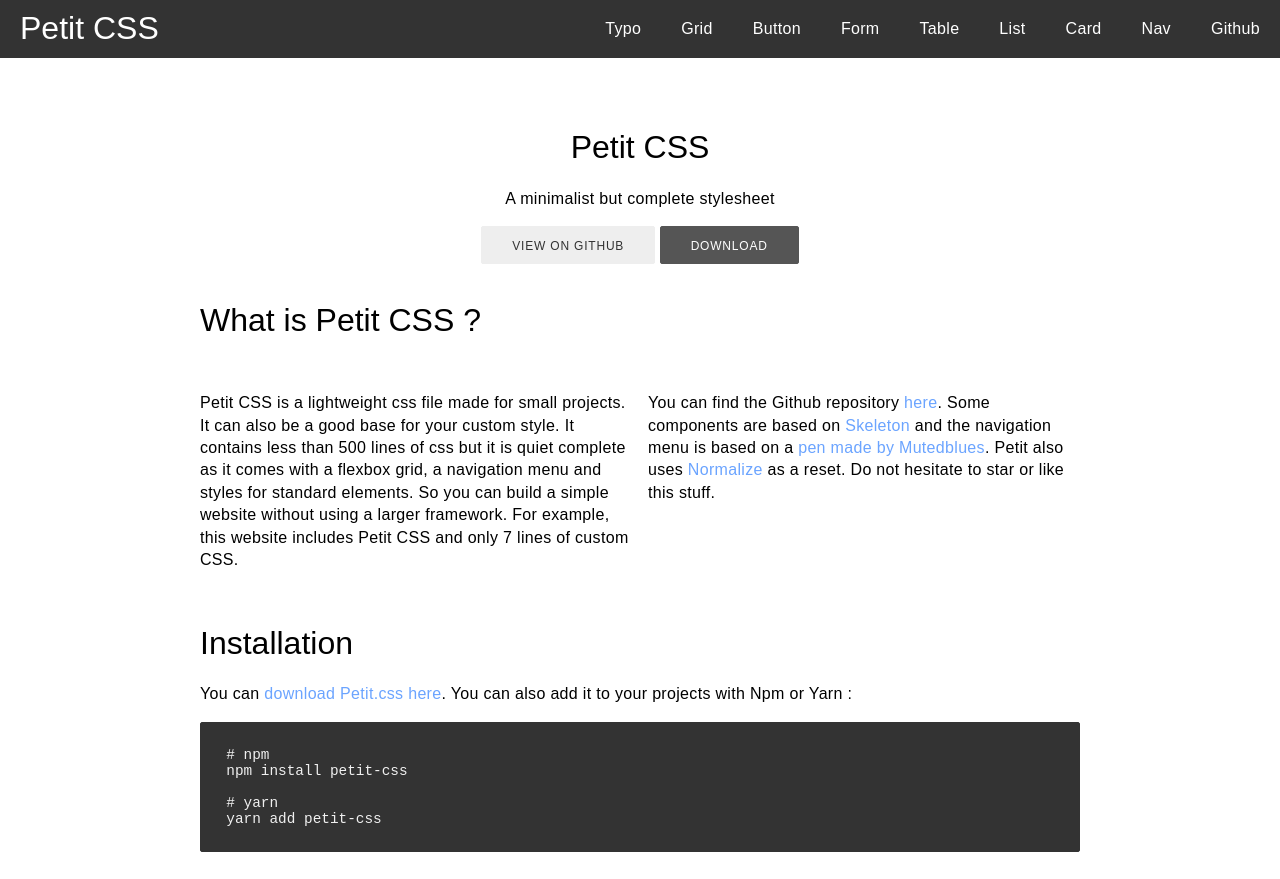
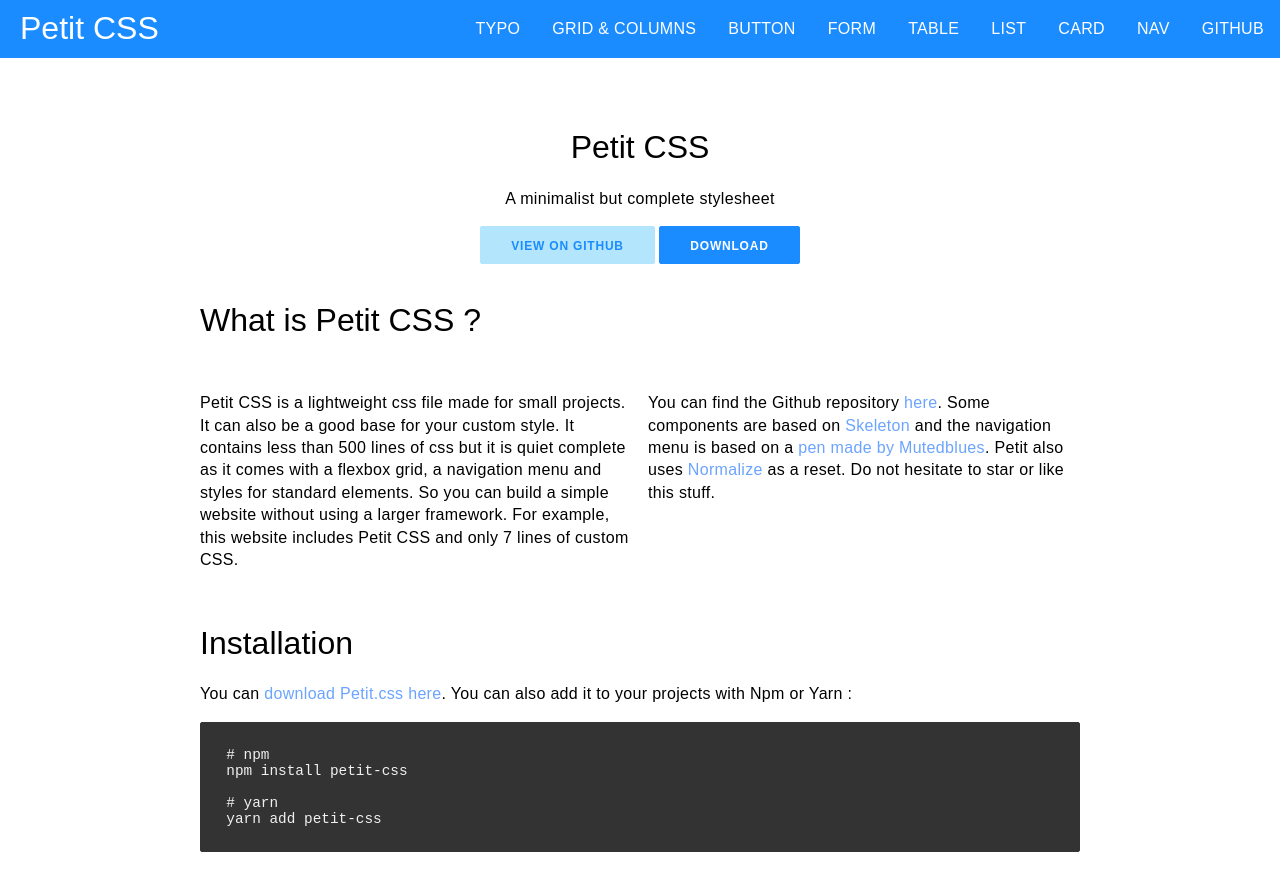
Before and after one commit to LilianAvry/petit-css, a website: page index.html in a window 1280 px wide. Shown: the top 879 px of the page. Drawn offline with Linux system fonts and the light colour scheme.

Commit message:
Update navigation

```diff
--- a/index.html
+++ b/index.html
@@ -25,7 +25,7 @@
       </label>
       <ul class="menu">
         <li><a href="#typography">Typo</a></li>
-        <li><a href="#grid">Grid</a></li>
+        <li><a href="#grid">Grid & columns</a></li>
         <li><a href="#button">Button</a></li>
         <li><a href="#form">Form</a></li>
         <li><a href="#table">Table</a></li>
--- a/src/navigation/style.css
+++ b/src/navigation/style.css
@@ -28,8 +28,10 @@
 }
 .navigation li a {
     display: block;
-    padding: 18px 20px;
+    padding: 18px 16px;
+    font-weight: 500;
     text-decoration: none;
+    text-transform: uppercase;
 }
 .navigation li a:hover,
 .navigation .menu-button:hover {
--- a/src/petit.css
+++ b/src/petit.css
@@ -13,7 +13,7 @@
     padding: 0 30px;
     text-align: center;
     font-size: 12px;
-    font-weight: 400;
+    font-weight: 600;
     line-height: 38px;
     letter-spacing: .05rem;
     text-transform: uppercase;
@@ -32,9 +32,9 @@
 input[type="submit"].button-secondary,
 input[type="reset"].button-secondary,
 input[type="button"].button-secondary {
-    color: #333;
-    background-color: #EEE;
-    border-color: #EEE;
+    color: #1A8CFF;
+    background-color: #B3E5FC;
+    border-color: #B3E5FC;
 }
 
 a.button-secondary:hover,
@@ -47,8 +47,8 @@
 input[type="submit"].button-secondary:focus,
 input[type="reset"].button-secondary:focus,
 input[type="button"].button-secondary:focus {
-    background-color: #DDD;
-    border-color: #DDD;
+    background-color: #CEEEFD;
+    border-color: #CEEEFD;
 }
 
 a.button-primary,
@@ -57,8 +57,8 @@
 input[type="reset"].button-primary,
 input[type="button"].button-primary {
     color: #FFF;
-    background-color: #555;
-    border-color: #555;
+    background-color: #1A8CFF;
+    border-color: #1A8CFF;
 }
 
 a.button-primary:hover,
@@ -71,8 +71,8 @@
 input[type="submit"].button-primary:focus,
 input[type="reset"].button-primary:focus,
 input[type="button"].button-primary:focus {
-    background-color: #333;
-    border-color: #333;
+    background-color: #4DA6FF;
+    border-color: #4DA6FF;
 }
 
 /* Card -------------------------------- */
@@ -324,7 +324,7 @@
 https://codepen.io/mutedblues/pen/MmPNPG
 */
 .navigation {
-    background-color: #333;
+    background-color: #1A8CFF;
     position: fixed;
     width: 100%;
     z-index: 3;
@@ -345,16 +345,18 @@
 }
 .navigation li {
     float: left;
-    background-color: #333;
+    background-color: #1A8CFF;
 }
 .navigation li a {
     display: block;
-    padding: 18px 20px;
+    padding: 18px 16px;
+    font-weight: 500;
     text-decoration: none;
+    text-transform: uppercase;
 }
 .navigation li a:hover,
 .navigation .menu-button:hover {
-    background-color: #555;
+    background-color: #4DA6FF;
 }
 .navigation .menu {
     clear: none;
```
